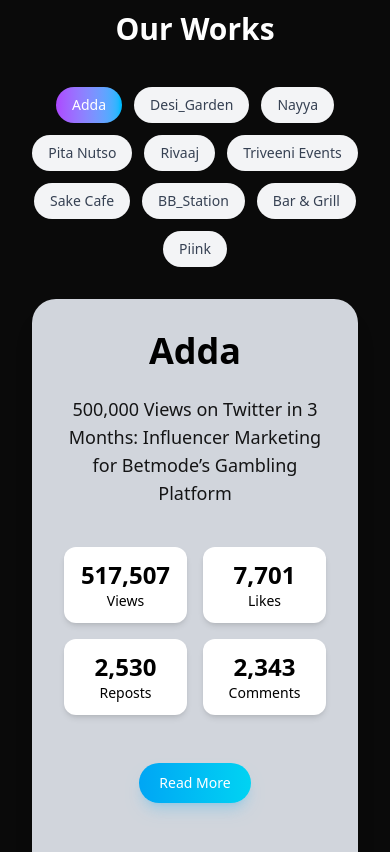
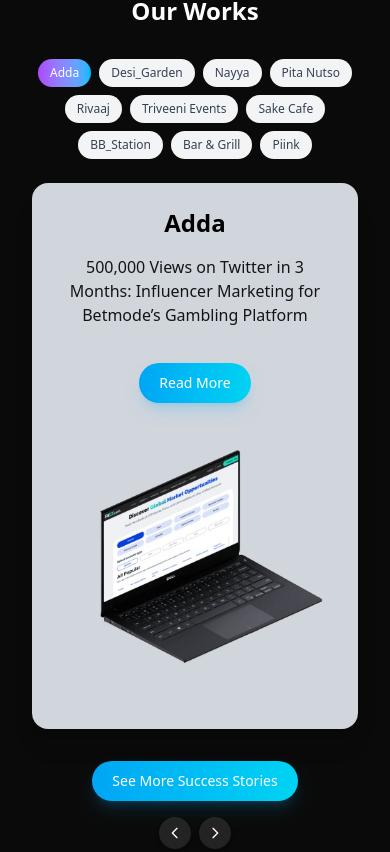
Before and after one commit to taisan10/codehelp, a React (Vite) app: page / in a window 390 px wide. Shown: the part 3852-4704 px from the top of the page. Built offline with nearby package versions, Linux system fonts and the light colour scheme.

Commit message:
First commit

```diff
--- a/src/component/Pages/Home/OurWork.jsx
+++ b/src/component/Pages/Home/OurWork.jsx
@@ -1,7 +1,7 @@
 
 import { PrimaryButton,GradientText,Container } from "../../UI/UiComponent";
+import { useState } from "react";
 
-import { useState } from "react";
 const worksData = [
   {
     id: 1,
@@ -23,7 +23,7 @@
     id: 2,
     name: "Desi_Garden",
     img: "/Our_Service/2.png",
-    theme: "bg-green-100 text-white",
+    theme: "bg-green-100 text-black",
     description: "Fintech Corp drove massive user deposits through campaigns.",
     stats: [
       { label: "Deposits", value: "20M" },
@@ -50,7 +50,7 @@
     id: 4,
     name: "Pita Nutso",
    img: "/Our_Service/4.png",
-    theme: "bg-gradient-to-r from-purple-300 to-indigo-300 text-white",
+    theme: "bg-gradient-to-r from-purple-300 to-indigo-300 text-black",
 
     description: "AI Hub’s awareness campaign across social platforms.",
     stats: [
@@ -106,7 +106,7 @@
     id: 8,
     name: "BB_Station",
     img: "/Our_Service/8.png",
-    theme: "bg-blue-300 text-white",
+    theme: "bg-blue-300 text-black",
 
     description: "ForexWorld boosted lead generation via campaigns.",
     stats: [
@@ -163,19 +163,20 @@
   const activeWork = worksData[activeIndex];
 
    return (
-    <section className="py-16 px-4 md:px-12 text-center">
+    <section className="py-12 px-4 sm:px-6 md:px-12 text-center">
       <Container>
         {/* Heading */}
-      <h2 className="text-3xl md:text-6xl font-bold mb-10">Our Works</h2>
+        <h2 className="text-2xl sm:text-4xl md:text-6xl font-bold mb-8 sm:mb-10">
+          Our Works
+        </h2>
 
         {/* Company Tabs */}
-      <div className="flex flex-wrap justify-center gap-3 mb-8 ">
+        <div className="flex flex-wrap justify-center gap-2 sm:gap-3 mb-6 sm:mb-8">
           {worksData.map((work, index) => (
             <button
               key={work.id}
               onClick={() => setActiveIndex(index)}
-            className={`px-4 py-2 rounded-full text-sm md:text-md transition
-              ${
+              className={`px-3 sm:px-4 py-1.5 sm:py-2 rounded-full text-xs sm:text-sm md:text-md transition-all duration-300 ${
                 activeIndex === index
                   ? "bg-gradient-to-r from-purple-500 to-sky-400 text-white"
                   : "bg-gray-100 text-gray-700 hover:bg-gray-200"
@@ -185,78 +186,98 @@
             </button>
           ))}
         </div>
+
         {/* Active Work Details */}
-<div className={`${activeWork.theme} rounded-3xl p-8 md:p-12 flex flex-col md:flex-row items-center justify-between gap-10 shadow-xl text-white`}>
-
+        <div
+          className={`${activeWork.theme} rounded-2xl sm:rounded-3xl p-6 sm:p-8 md:p-12 flex flex-col md:flex-row items-center justify-between gap-6 sm:gap-10 shadow-xl`}
+        >
           {/* Left: Text Content */}
-  <div className="md:w-[50%] flex flex-col gap-6">
-    <h3 className="text-4xl font-bold text-black">{activeWork.name}</h3>
-    <p className="text-lg opacity-90 text-black">{activeWork.description}</p>
+          <div className="w-full md:w-1/2 flex flex-col gap-4 sm:gap-6 text-center md:text-left">
+            <h3 className="text-2xl sm:text-3xl md:text-4xl font-bold">
+              {activeWork.name}
+            </h3>
+            <p className="text-base sm:text-lg opacity-90">
+              {activeWork.description}
+            </p>
 
             {/* Stats */}
-    <div className="grid grid-cols-2 gap-4 mt-4">
+            <div className="hidden md:grid grid-cols-2 gap-4 mt-4">
               {activeWork.stats.map((stat, idx) => (
-        <div key={idx} className="bg-white text-black rounded-xl px-4 py-3 text-center shadow-md">
-          <div className="text-2xl font-bold">{stat.value}</div>
-          <div className="text-sm font-medium">{stat.label}</div>
+                <div
+                  key={idx}
+                  className="bg-white text-black rounded-lg sm:rounded-xl px-3 sm:px-4 py-2 sm:py-3 text-center shadow-md"
+                >
+                  <div className="text-lg sm:text-2xl font-bold">
+                    {stat.value}
+                  </div>
+                  <div className="text-xs sm:text-sm font-medium">
+                    {stat.label}
+                  </div>
                 </div>
               ))}
             </div>
 
             {/* Read More Button */}
-    <div className="mt-6">
+            <div className="mt-5 sm:mt-6 items-center">
               <PrimaryButton href="#contact">Read More</PrimaryButton>
             </div>
           </div>
 
-  {/* Right: Tablet-style Image */}
-  <div className="md:w-[50%] flex justify-center">
+          {/* Right: Image */}
+          <div className="w-full md:w-1/2 flex justify-center">
             <img
               src={activeWork.img}
               alt={activeWork.name}
-      className="w-full max-w-md rounded-2xl  object-cover"
+              className="w-full max-w-xs sm:max-w-sm md:max-w-md rounded-xl sm:rounded-2xl object-cover"
             />
           </div>
         </div>
 
         {/* Bottom Navigation */}
-      <div className="mt-10 flex justify-center items-center gap-4">
+        <div className="mt-8 sm:mt-10 flex flex-col sm:flex-row justify-center items-center gap-4 sm:gap-6">
           <PrimaryButton href="#contact">See More Success Stories</PrimaryButton>
 
-        <div className="flex gap-3">
-  {/* Previous Button */}
+          <div className="flex gap-2 sm:gap-3">
+            {/* Prev */}
             <button
               onClick={prevWork}
-    className="w-10 h-10 flex items-center justify-center rounded-full bg-white/10 hover:bg-white/20 transition-colors duration-200 text-white shadow-md"
+              className="w-8 h-8 sm:w-10 sm:h-10 flex items-center justify-center rounded-full bg-white/10 hover:bg-white/20 transition-colors duration-200 text-white shadow-md"
             >
               <svg
-      className="w-5 h-5"
+                className="w-4 h-4 sm:w-5 sm:h-5"
                 fill="none"
                 stroke="currentColor"
                 strokeWidth="2"
                 viewBox="0 0 24 24"
               >
-      <path strokeLinecap="round" strokeLinejoin="round" d="M15 19l-7-7 7-7" />
+                <path
+                  strokeLinecap="round"
+                  strokeLinejoin="round"
+                  d="M15 19l-7-7 7-7"
+                />
               </svg>
             </button>
 
-  {/* Next Button */}
+            {/* Next */}
             <button
               onClick={nextWork}
-    className="w-10 h-10 flex items-center justify-center rounded-full bg-white/10 hover:bg-white/20 transition-colors duration-200 text-white shadow-md"
+              className="w-8 h-8 sm:w-10 sm:h-10 flex items-center justify-center rounded-full bg-white/10 hover:bg-white/20 transition-colors duration-200 text-white shadow-md"
             >
               <svg
-      className="w-5 h-5"
+                className="w-4 h-4 sm:w-5 sm:h-5"
                 fill="none"
                 stroke="currentColor"
                 strokeWidth="2"
                 viewBox="0 0 24 24"
               >
-      <path strokeLinecap="round" strokeLinejoin="round" d="M9 5l7 7-7 7" />
+                <path
+                  strokeLinecap="round"
+                  strokeLinejoin="round"
+                  d="M9 5l7 7-7 7"
+                />
               </svg>
             </button>
           </div>
-
         </div>
       </Container>
     </section>
--- a/src/component/layout/Footer.jsx
+++ b/src/component/layout/Footer.jsx
@@ -32,9 +32,9 @@
   <a href="https://youtube.com" target="_blank" rel="noopener noreferrer">
     <img src="https://cdn.simpleicons.org/youtube/FF0000" alt="YouTube" className="w-10 h-6 mt-5" />
   </a>
-  {/* <a href="https://linkedin.com" target="_blank" rel="noopener noreferrer">
+  <a href="https://linkedin.com" target="_blank" rel="noopener noreferrer">
     <img src="https://www.svgrepo.com/show/475661/linkedin-color.svg" alt="LinkedIn" className="w-10 h-6 mt-5" />
-  </a> */}
+  </a>
   <a href="https://tiktok.com" target="_blank" rel="noopener noreferrer">
     <img src="https://cdn.simpleicons.org/tiktok/000000" alt="TikTok" className="w-10 h-6 mt-5" />
   </a>
```
Lines whose indentation alone changed are shown as unchanged.
